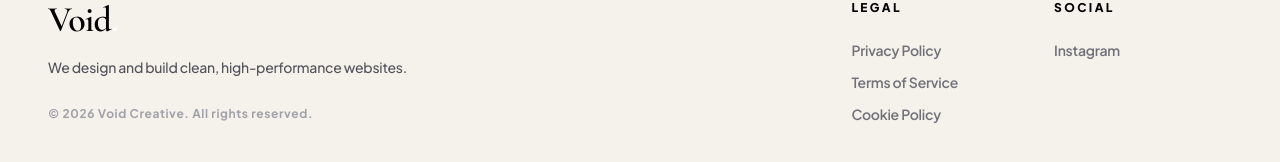
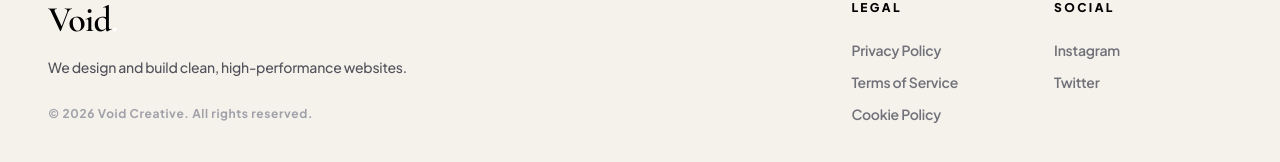
Before and after one commit to void-prolite/void, a Next.js app: page /contact in a window 1280 px wide. Shown: the part 1382-1544 px from the top of the page. Built offline with nearby package versions, Linux system fonts and the light colour scheme; no server answers.

Commit message:
'twitter

```diff
--- a/app/contact/page.tsx
+++ b/app/contact/page.tsx
@@ -236,7 +236,7 @@ export default function ContactPage() {
                     {["Instagram", "Twitter", "LinkedIn"].map((network) => {
                       const socialUrls: Record<string, string> = {
                         Instagram: "https://www.instagram.com/void.prolite/",
-                        Twitter: "#",
+                        Twitter: "https://x.com/Voidprolite",
                         LinkedIn: "#"
                       };
                       const href = socialUrls[network] || "#";
--- a/components/Footer.tsx
+++ b/components/Footer.tsx
@@ -8,7 +8,8 @@ interface FooterProps { }
 export default function Footer({ }: FooterProps) {
 
   const socialLinks = [
-    { label: "Instagram", href: "https://www.instagram.com/void.prolite/" }
+    { label: "Instagram", href: "https://www.instagram.com/void.prolite/" },
+    { label: "Twitter", href: "https://x.com/Voidprolite" }
   ];
 
   const legalLinks = [
--- a/components/Navigation.tsx
+++ b/components/Navigation.tsx
@@ -162,6 +162,7 @@ export default function Navigation({ transparent = true }: NavigationProps) {
                 className="mt-8 pt-8 border-t border-zinc-200 flex justify-center gap-6 text-zinc-400 text-sm font-semibold tracking-wider"
               >
                 <a href="https://www.instagram.com/void.prolite/" target="_blank" rel="noopener noreferrer" className="hover:text-black transition-colors">INSTAGRAM</a>
+                <a href="https://x.com/Voidprolite" target="_blank" rel="noopener noreferrer" className="hover:text-black transition-colors">TWITTER</a>
               </motion.div>
             </div>
           </motion.div>
```
